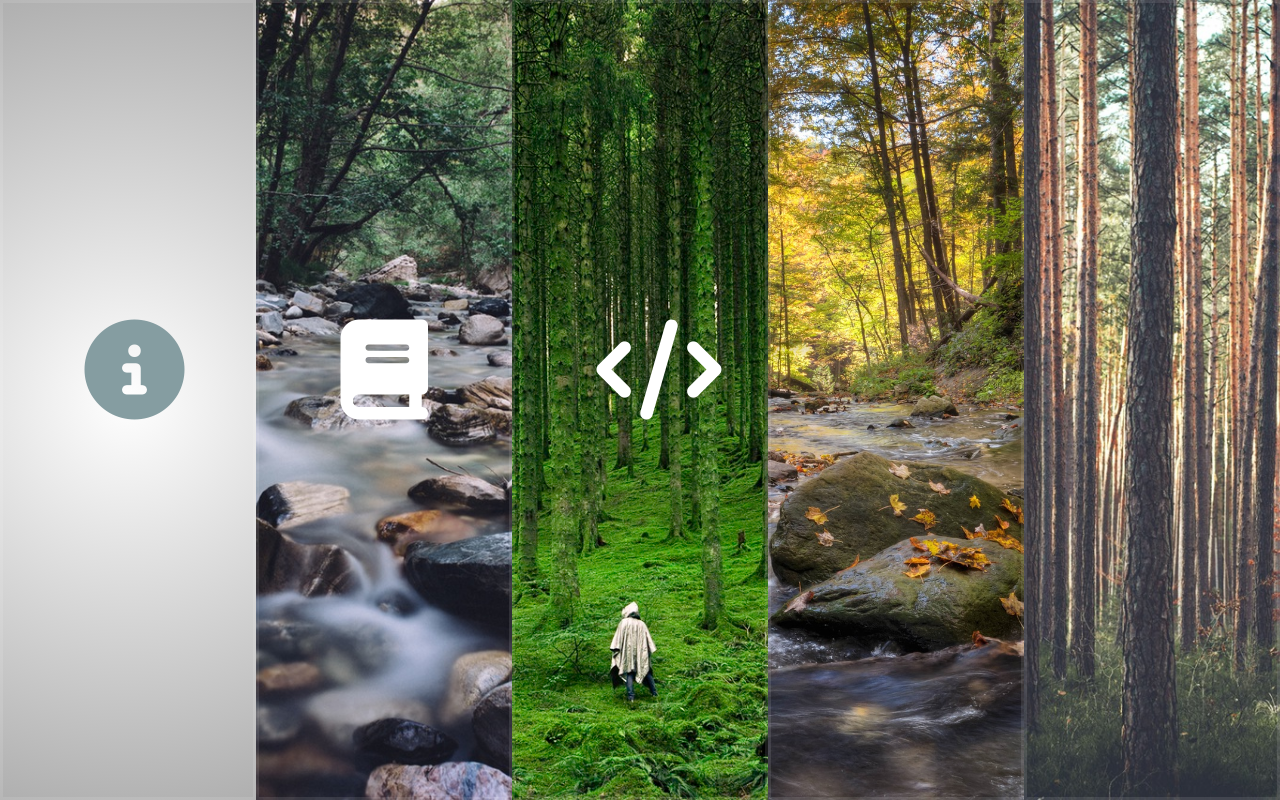
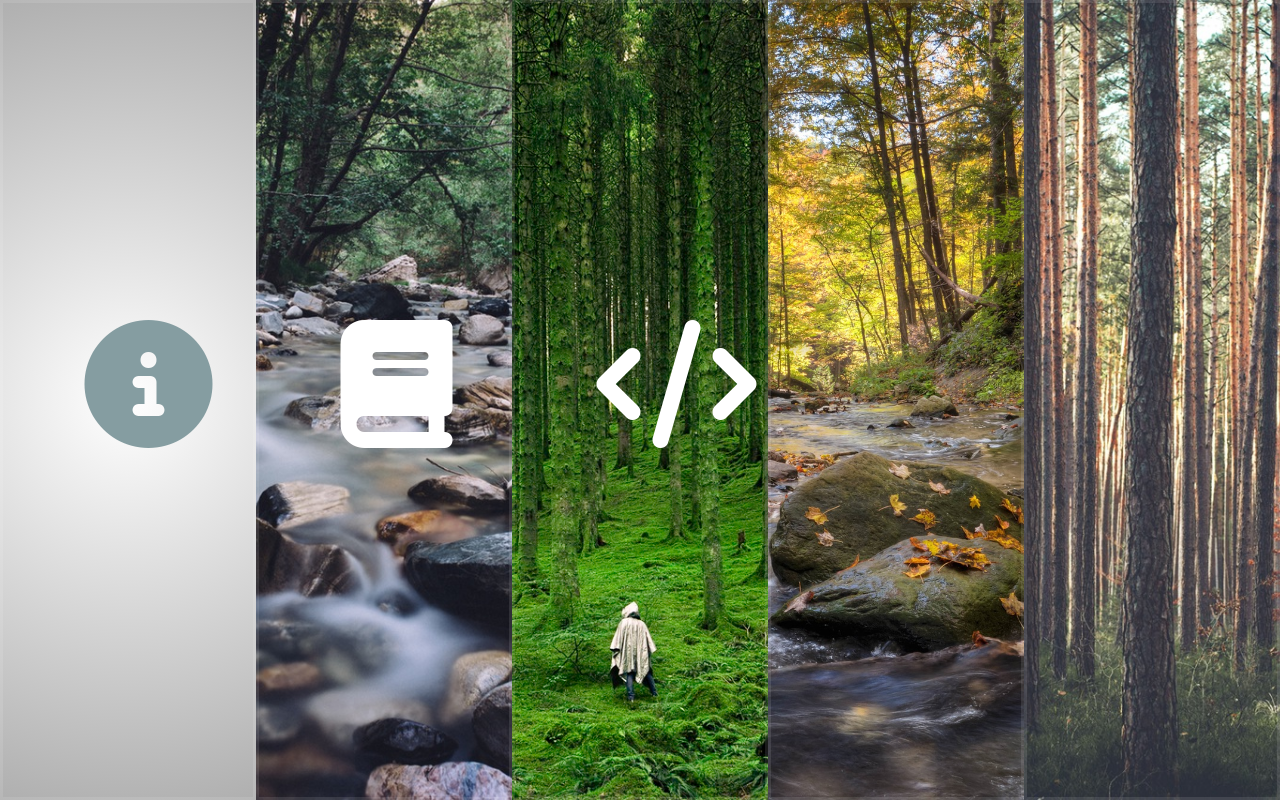
Before and after one commit to Vicula/flex-portfolio, a plain HTML site: page index.html in a window 1280 px wide. Drawn offline with Linux system fonts and the light colour scheme.

Commit message:
fixed font

```diff
--- a/css/main.css
+++ b/css/main.css
@@ -80,20 +80,20 @@ body{
 .icon-2{
   position: relative;
   top: 40%;
-  font-size: 100px;
+  font-size: 8em;
   left:33%;
 }
 .icon-1{
   position: relative;
   top: 40%;
-  font-size: 100px;
+  font-size: 8em;
   left:33%;
 }
 
 .icon-3{
   position: relative;
   top: 40%;
-  font-size: 100px;
+  font-size: 8em;
   left:33%;
   /*color: #47c994;*/
   /*display: none;*/
```
